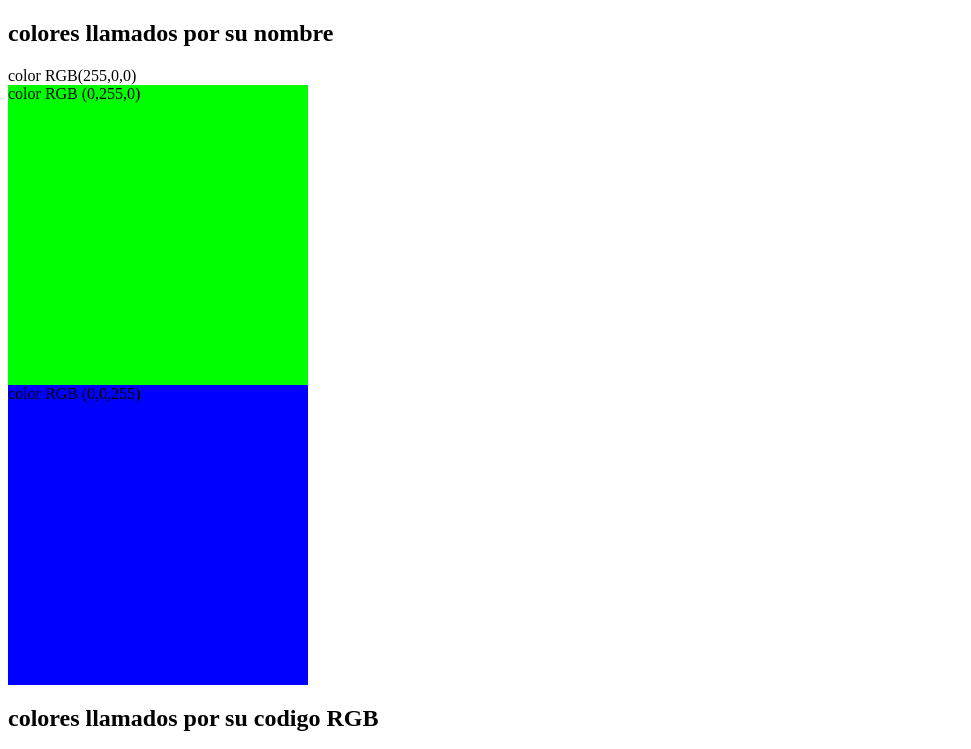
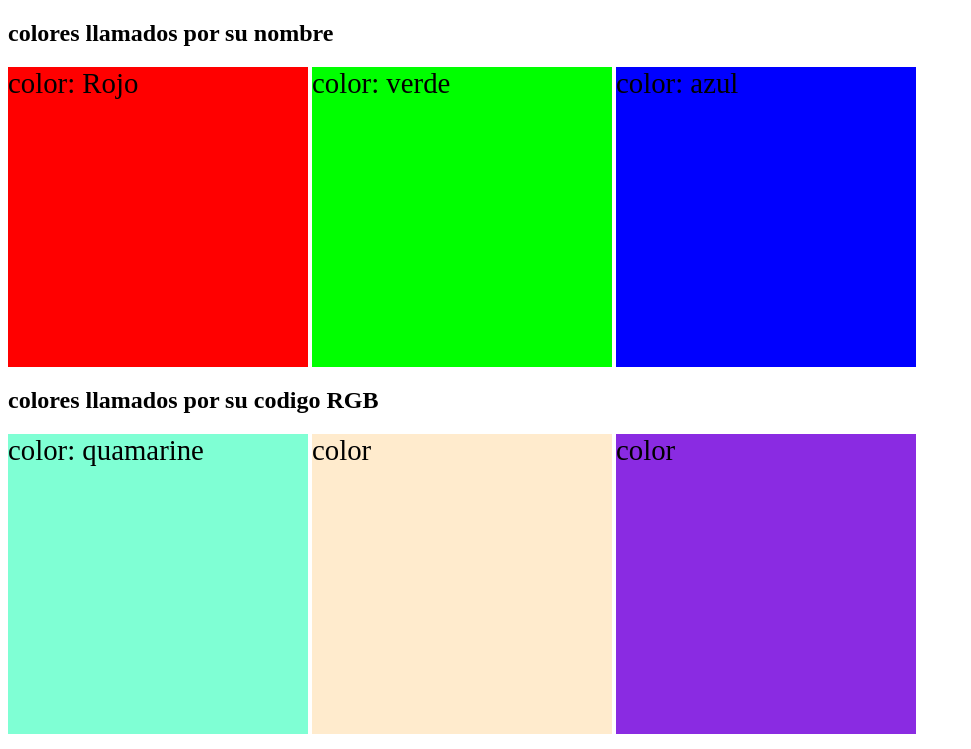
Before and after one commit to joseA224/misitioweb, a plain HTML site: page colores.html in a window 1280 px wide. Shown: the top 749 px of the page, without its empty margins (0-971 px from the left). Drawn offline with Linux system fonts and the light colour scheme.

Commit message:
confirmacion

```diff
--- a/colores.html
+++ b/colores.html
@@ -9,12 +9,12 @@
 </head>
 <body>
     <h2>colores llamados por su nombre</h2>
-    <div class="box-1">color RGB(255,0,0)</div>
-    <div class="box-2">color RGB (0,255,0)</div>
-    <div class="box-3">color RGB (0,0,255)</div>
+    <div class="box box-1">color: Rojo</div>
+    <div class="box box-2">color: verde </div>
+    <div class="box box-3">color: azul</div>
     <h2>colores llamados por su codigo RGB</h2>
-    <div class="box-4">color RGB (157,0,255)</div>
-    <div class="box-5">color RGB (255,0,255) </div>
-    <div class="box-6">color RGB (128,255,0)</div>
+    <div class="box box-4">color: quamarine </div>
+    <div class="box box-5">color </div>
+    <div class="box box-6">color </div>
 </body>
 </html>
--- a/css/colores.css
+++ b/css/colores.css
@@ -1,4 +1,9 @@
-.box
+.box{
+    display: inline-block;
+    width: 300px;
+    height: 300px;
+    font-size: 1.8em;
+}
 .box-1{
     width: 300px;
     height: 300px;
@@ -17,15 +22,15 @@
 .box-4{
     width: 300px;
     height: 300px;
-    background-color: rgb(157, 0, 255);
+    background-color: aquamarine;
 }
 .box-5{
     width: 300px;
     height: 300px;
-    background-color: rgb(255, 0, 255);
+    background-color: blanchedalmond;
 }
 .box-6{
     width: 300px;
     height: 300px;
-    background-color: rgb(128, 255, 0);
+    background-color: blueviolet;
 }
```
